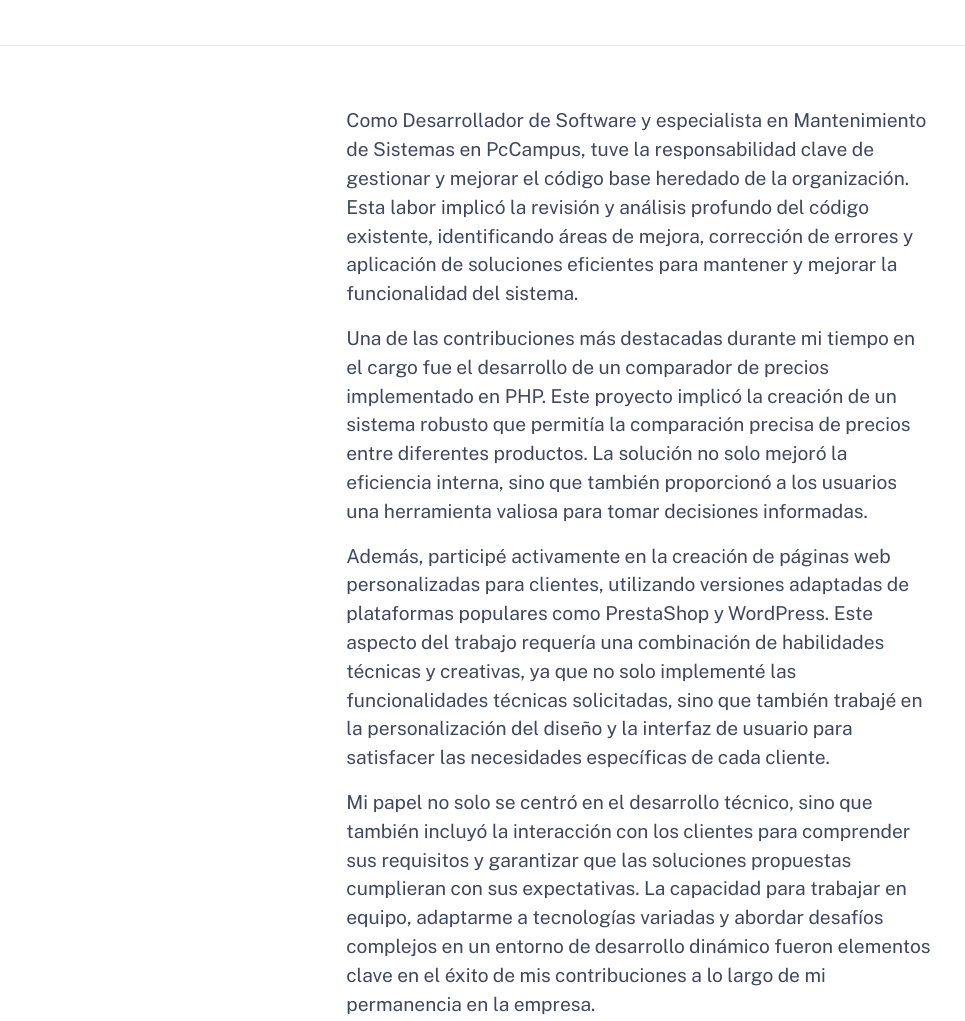
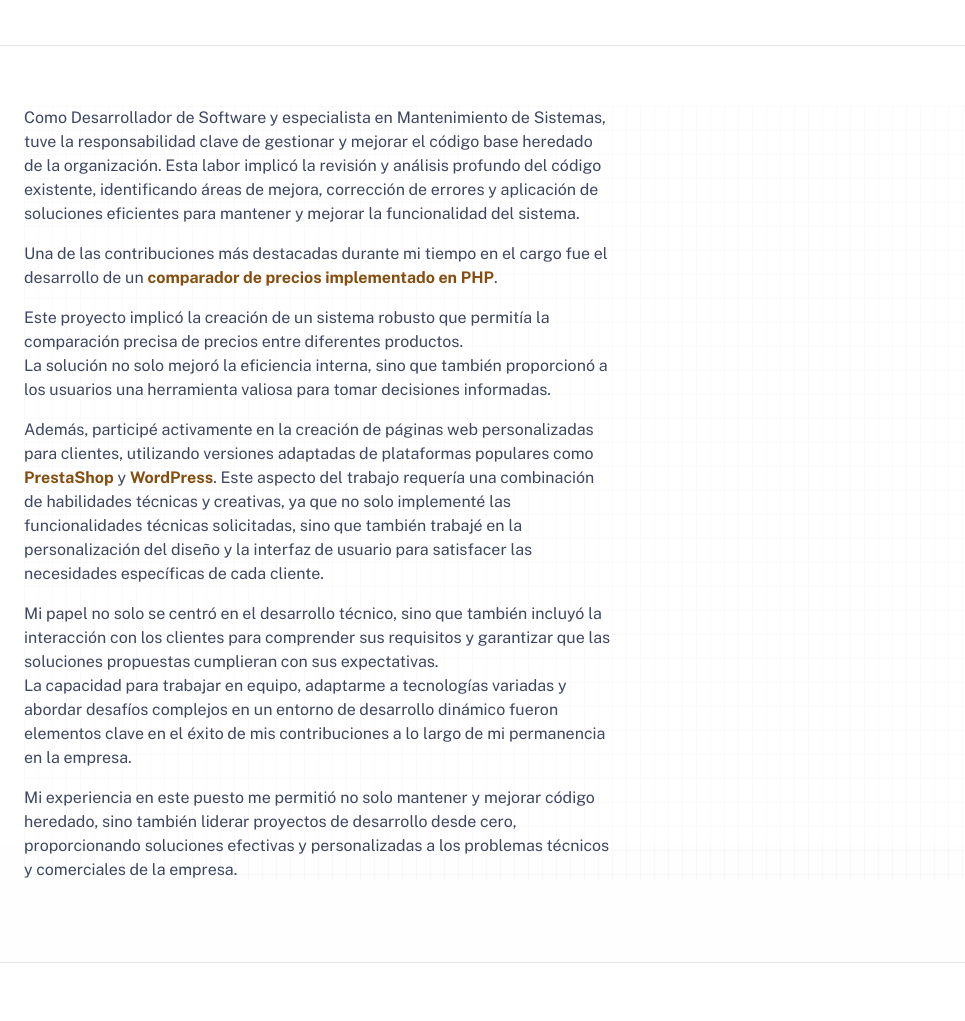
Before and after one commit to Sergi335/portfolio, an Astro site: page /experience/2021-pccampus in a window 1280 px wide. Shown: the part 460-1481 px from the top of the page, without its empty margins (0-965 px from the left). Built offline with nearby package versions, Linux system fonts and the light colour scheme; Astro itself is replaced by a stand-in of ours.

Commit message:
Changes to be committed:   (use "git reset HEAD <file>..." to unstage)
    modified:   src/content/experience/2021-pccampus.md
    modified:   src/pages/experience/[...slug].astro
    modified:   src/styles/global.css

```diff
--- a/src/content/experience/2021-pccampus.md
+++ b/src/content/experience/2021-pccampus.md
@@ -19,12 +19,17 @@ tags:
   - UX/UI
 ---
 
-Como Desarrollador de Software y especialista en Mantenimiento de Sistemas en PcCampus, tuve la responsabilidad clave de gestionar y mejorar el código base heredado de la organización. Esta labor implicó la revisión y análisis profundo del código existente, identificando áreas de mejora, corrección de errores y aplicación de soluciones eficientes para mantener y mejorar la funcionalidad del sistema.
+Como Desarrollador de Software y especialista en Mantenimiento de Sistemas, tuve la responsabilidad clave de gestionar y mejorar el código base heredado de la organización.
+Esta labor implicó la revisión y análisis profundo del código existente, identificando áreas de mejora, corrección de errores y aplicación de soluciones eficientes para mantener y mejorar la funcionalidad del sistema.
 
-Una de las contribuciones más destacadas durante mi tiempo en el cargo fue el desarrollo de un comparador de precios implementado en PHP. Este proyecto implicó la creación de un sistema robusto que permitía la comparación precisa de precios entre diferentes productos. La solución no solo mejoró la eficiencia interna, sino que también proporcionó a los usuarios una herramienta valiosa para tomar decisiones informadas.
+Una de las contribuciones más destacadas durante mi tiempo en el cargo fue el desarrollo de un **comparador de precios implementado en PHP**.
 
-Además, participé activamente en la creación de páginas web personalizadas para clientes, utilizando versiones adaptadas de plataformas populares como PrestaShop y WordPress. Este aspecto del trabajo requería una combinación de habilidades técnicas y creativas, ya que no solo implementé las funcionalidades técnicas solicitadas, sino que también trabajé en la personalización del diseño y la interfaz de usuario para satisfacer las necesidades específicas de cada cliente.
+Este proyecto implicó la creación de un sistema robusto que permitía la comparación precisa de precios entre diferentes productos.
+La solución no solo mejoró la eficiencia interna, sino que también proporcionó a los usuarios una herramienta valiosa para tomar decisiones informadas.
 
-Mi papel no solo se centró en el desarrollo técnico, sino que también incluyó la interacción con los clientes para comprender sus requisitos y garantizar que las soluciones propuestas cumplieran con sus expectativas. La capacidad para trabajar en equipo, adaptarme a tecnologías variadas y abordar desafíos complejos en un entorno de desarrollo dinámico fueron elementos clave en el éxito de mis contribuciones a lo largo de mi permanencia en la empresa.
+Además, participé activamente en la creación de páginas web personalizadas para clientes, utilizando versiones adaptadas de plataformas populares como **PrestaShop** y **WordPress**. Este aspecto del trabajo requería una combinación de habilidades técnicas y creativas, ya que no solo implementé las funcionalidades técnicas solicitadas, sino que también trabajé en la personalización del diseño y la interfaz de usuario para satisfacer las necesidades específicas de cada cliente.
 
-En resumen, mi experiencia en este puesto me permitió no solo mantener y mejorar código heredado, sino también liderar proyectos de desarrollo desde cero, proporcionando soluciones efectivas y personalizadas a los problemas técnicos y comerciales de la empresa.
+Mi papel no solo se centró en el desarrollo técnico, sino que también incluyó la interacción con los clientes para comprender sus requisitos y garantizar que las soluciones propuestas cumplieran con sus expectativas.
+La capacidad para trabajar en equipo, adaptarme a tecnologías variadas y abordar desafíos complejos en un entorno de desarrollo dinámico fueron elementos clave en el éxito de mis contribuciones a lo largo de mi permanencia en la empresa.
+
+Mi experiencia en este puesto me permitió no solo mantener y mejorar código heredado, sino también liderar proyectos de desarrollo desde cero, proporcionando soluciones efectivas y personalizadas a los problemas técnicos y comerciales de la empresa.
--- a/src/pages/experience/[...slug].astro
+++ b/src/pages/experience/[...slug].astro
@@ -44,7 +44,7 @@ const { Content } = await entry.render();
 				</div>
 			</header>
 			<main class="wrapper">
-				<div class="stack gap-20 content">
+				<div class="stack gap-20 content bg-[linear-gradient(to_right,#8080800a_1px,transparent_1px),linear-gradient(to_bottom,#8080800a_1px,transparent_1px)] bg-[size:14px_24px]">
 					<div class="content">
 						<Content />
 					</div>
@@ -93,9 +93,6 @@ const { Content } = await entry.render();
 		max-width: 54ch;
 	}
 
-	.content {
-		justify-content: center;
-	}
 	h4 {
 		margin-bottom: 0;
 	}
@@ -111,7 +108,7 @@ const { Content } = await entry.render();
 		margin: 1.5rem 0;
 	}
 	.content :global(p) {
-		font-size: larger;
+		font-size: medium;
 	}
 	.content :global(img) {
 		border-radius: 1.5rem;
--- a/src/styles/global.css
+++ b/src/styles/global.css
@@ -202,7 +202,7 @@ h5 {
 	flex-direction: column;
 }
 .theme-dark strong {
-	color: rgb(254 240 138);
+	color: var(--link-color);
 }
 strong {
 	color: rgb(133 77 14);
```
